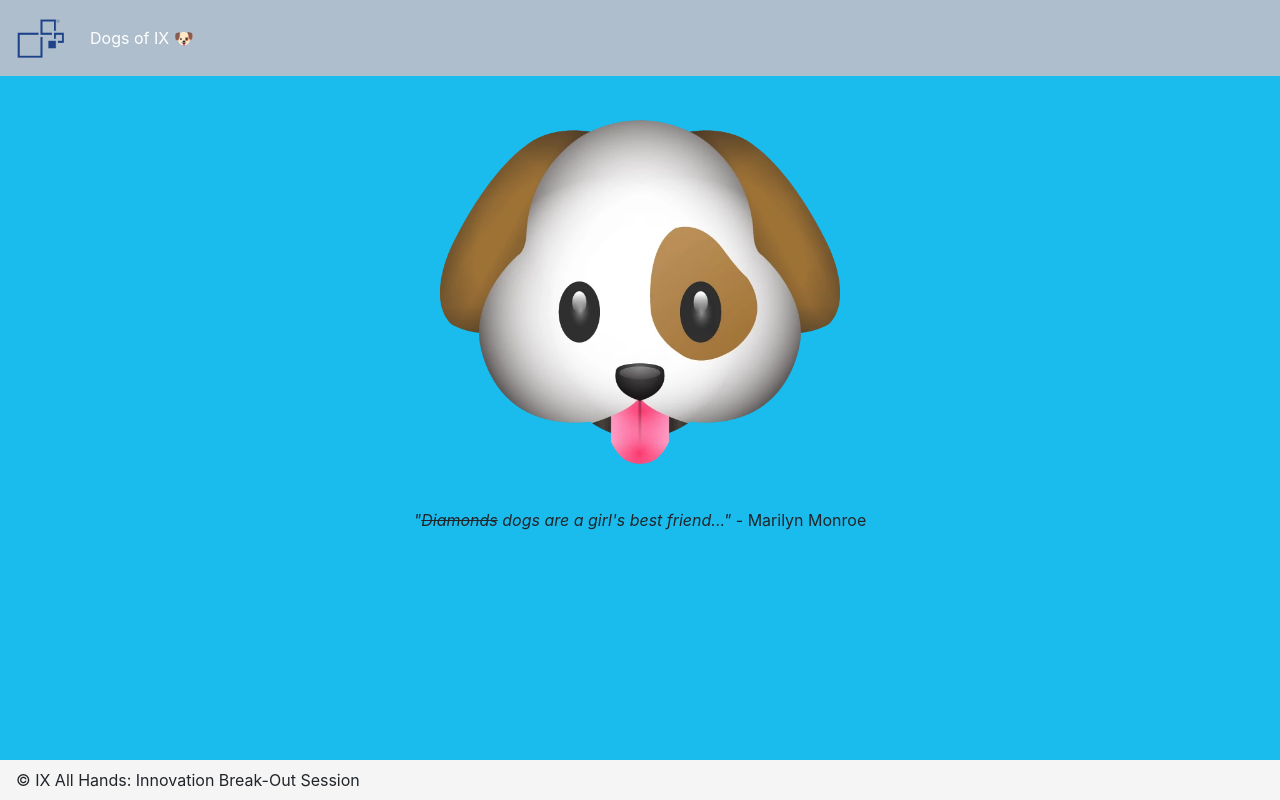
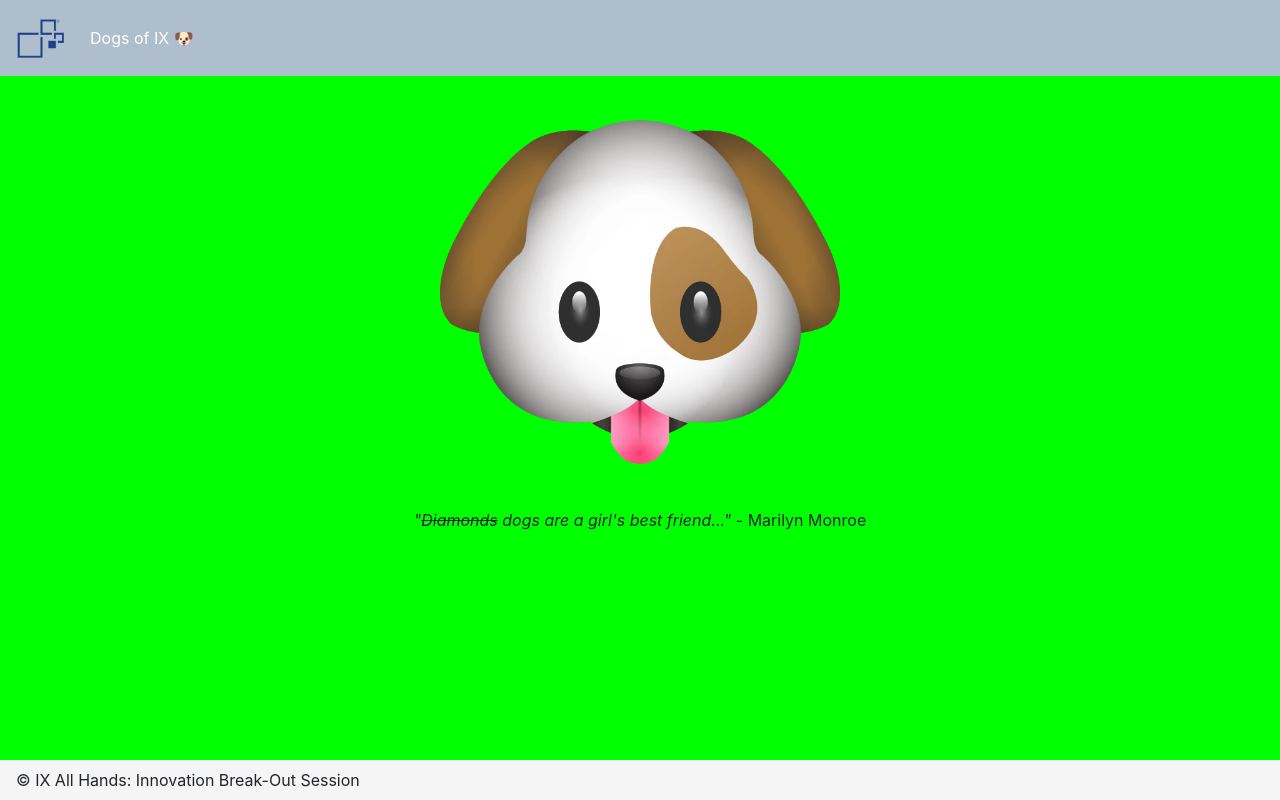
Before and after one commit to davidkohr/stork, a Django app: page / in a window 1280 px wide. Run offline with Django 3.2, Linux system fonts and the light colour scheme; data that the repository does not hold is empty; some libraries are stand-ins or nearby versions.

Commit message:
Update base.html

```diff
--- a/storkbaby/storkbabyapp/templates/storkbabyapp/base.html
+++ b/storkbaby/storkbabyapp/templates/storkbabyapp/base.html
@@ -21,7 +21,7 @@
     <title>Dogs of IX</title>
     {% endblock %}
   </head>
-  <body style="background-color: #1abced">
+  <body style="background-color: #00ff00">
     <nav class="navbar navbar-expand-lg navbar-dark sticky-top" style="margin-bottom:16px">
       <a class="navbar-brand" href="/dogs/">
           <img src="{% static 'index_logo.png' %}" width="50" height="50" alt="">
```
